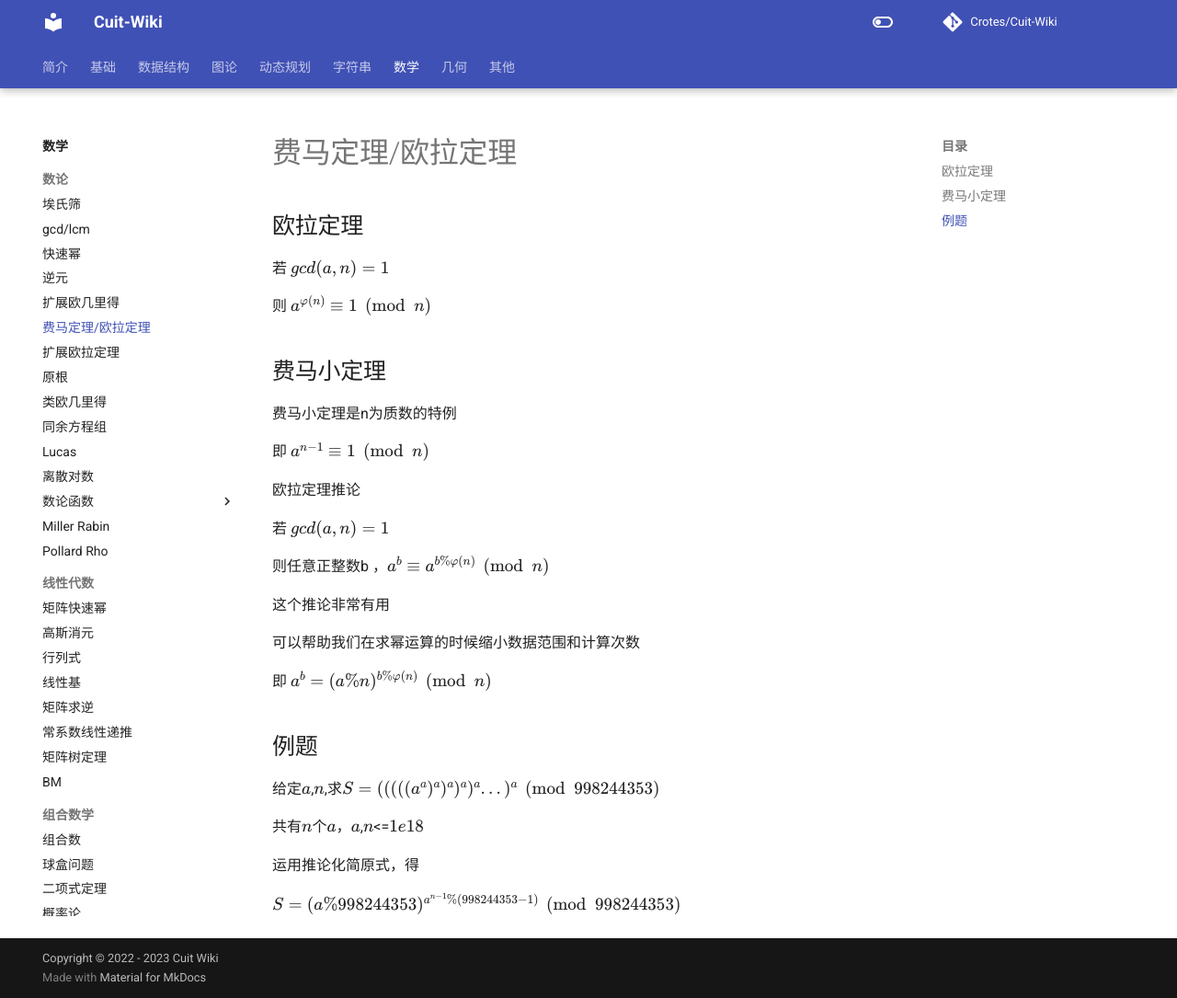
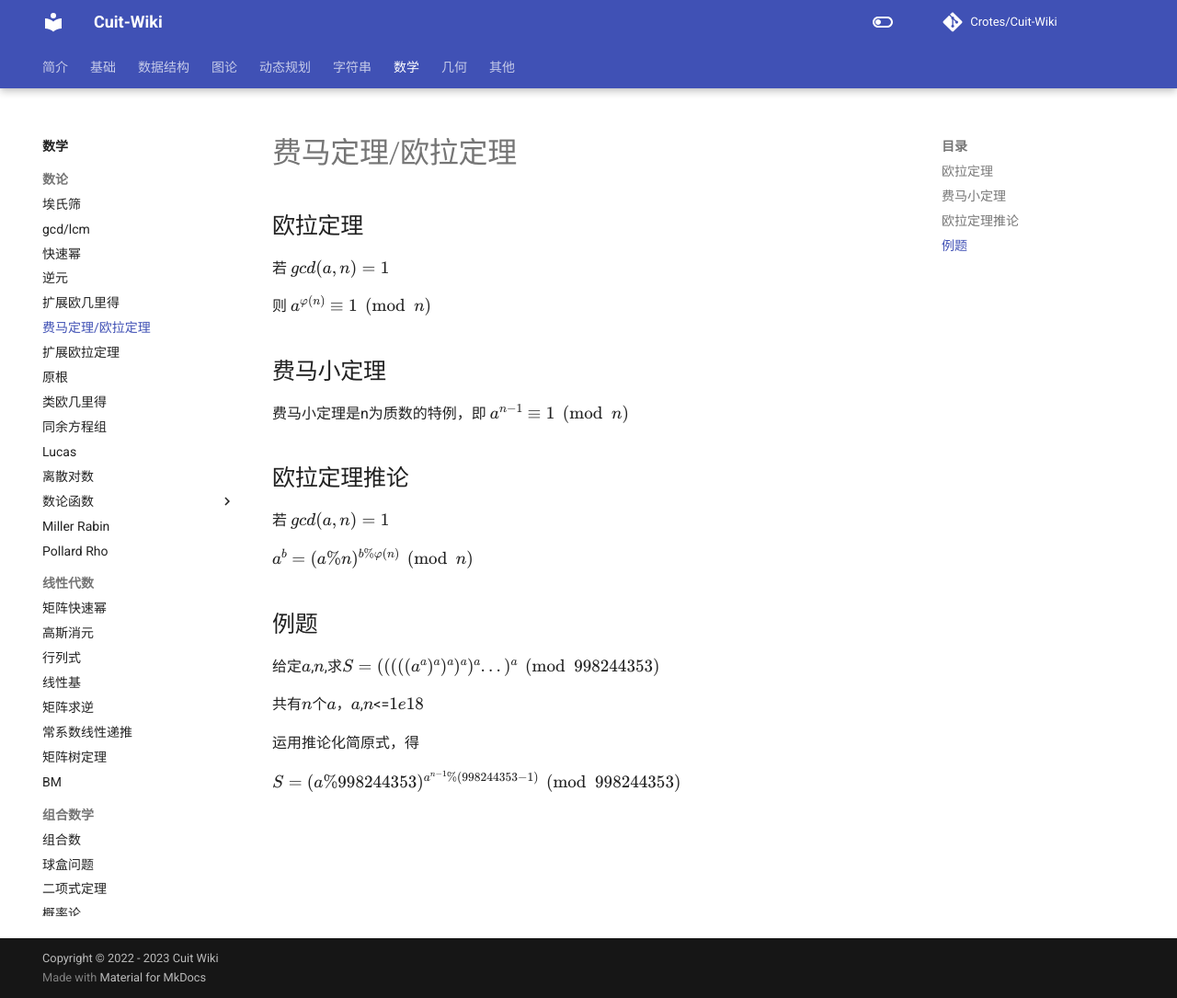
Before and after one commit to Crotes/Cuit-Wiki, an MkDocs documentation site: the page built from docs/Math/费马定理.md, in a window 1280 px wide and 1085 px high. Shown: the whole window at 92% size. Built offline with MkDocs 1.6.1 and Material for MkDocs 9.7.7, drawn with Linux system fonts in a browser that asks for light colours; formulas are drawn with MathJax 3; comment, search, counter and statistics services are not loaded.

Commit message:
Update 费马定理.md
优化排版

```diff
--- a/docs/Math/费马定理.md
+++ b/docs/Math/费马定理.md
@@ -1,29 +1,14 @@
 ## 欧拉定理
-
 若 $gcd(a,n)=1$
 
 则 $a^{φ(n)}\equiv 1\pmod n$
-
 ## 费马小定理
-
-费马小定理是n为质数的特例
-
-即 $a^{n-1}\equiv 1\pmod n$
-
-欧拉定理推论
-
+费马小定理是n为质数的特例，即 $a^{n-1}\equiv 1\pmod n$
+## 欧拉定理推论
 若 $gcd(a,n)=1$
 
-则任意正整数b ，$a^b\equiv a^{ b \% φ(n) } \pmod n$
-
-这个推论非常有用
-
-可以帮助我们在求幂运算的时候缩小数据范围和计算次数
-
-即 $a ^ b =(a \% n) ^ {b \% φ(n)}  \pmod n$
-
+$a ^ b =(a \% n) ^ {b \% φ(n)}  \pmod n$
 ## 例题
-
 给定$a$,$n$,求$S=(((((a^a)^a)^a)^a)^a...)^a  \pmod{998244353}$
 
 共有$n$个$a$，$a$,$n$<=$1e18$
```
